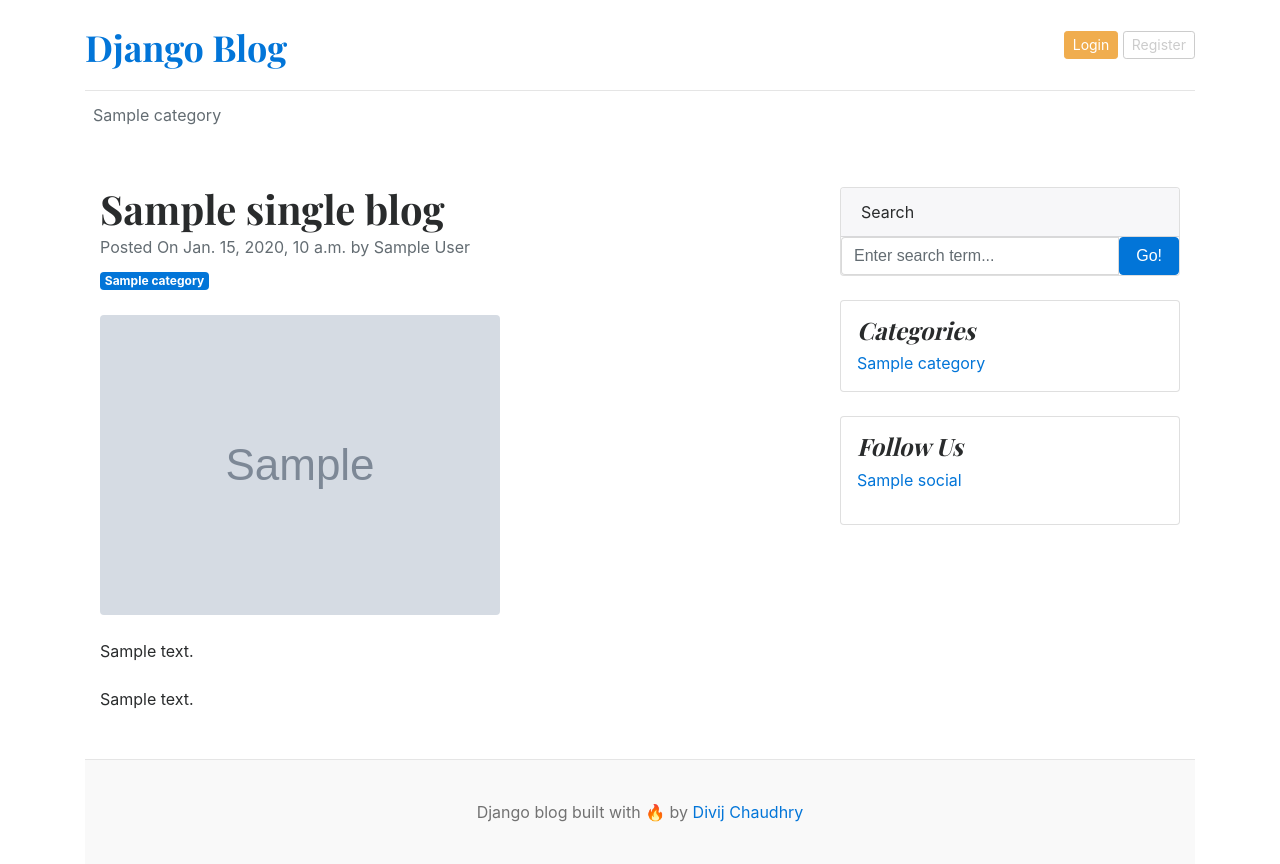
After one commit to divijch/django_blog, a Django app: template templates/blogs.html in a window 1280 px wide. The commit adds this page. Run offline with Django 5.2, Linux system fonts and the light colour scheme; the template is opened without the code that fills it: most values are stand-ins (such as "Sample title", 1, 10 or a date in 2020); grey boxes marked "Sample" are stand-in pictures; data that the repository does not hold is empty.

Commit message:
social about main blog page feature added

```diff
--- a/blog_main/urls.py
+++ b/blog_main/urls.py
@@ -19,9 +19,11 @@ from django.urls import include, path
 from . import views
 from django.conf.urls.static import static
 from django.conf import settings
+from blogs import views as BlogsView
 
 urlpatterns = [
     path('admin/', admin.site.urls),
     path('', views.home, name='home'),
     path('category/', include('blogs.urls')),
+    path('<slug:slug>/', BlogsView.blogs, name = 'blogs'),
 ] + static(settings.MEDIA_URL, document_root=settings.MEDIA_ROOT)
--- a/blogs/admin.py
+++ b/blogs/admin.py
@@ -1,5 +1,5 @@
 from django.contrib import admin
-from . models import Category, Blog
+from . models import Category, Blog, Social, About, User
 
 class BlogAdmin(admin.ModelAdmin):
     prepopulated_fields = {'slug': ('title',)}
@@ -10,3 +10,5 @@ class BlogAdmin(admin.ModelAdmin):
 # Register your models here.
 admin.site.register(Category)
 admin.site.register(Blog, BlogAdmin)
+admin.site.register(Social)
+admin.site.register(About)
--- a/blogs/context_processors.py
+++ b/blogs/context_processors.py
@@ -1,6 +1,7 @@
-from . models import Category
+from . models import Category,About,Social
 
 def get_categories(request):
     categories = Category.objects.all()
-
-    return dict(categories=categories)
+    about = About.objects.all()
+    social = Social.objects.all()
+    return dict(categories=categories, about=about, social=social)
--- a/blogs/models.py
+++ b/blogs/models.py
@@ -32,3 +32,16 @@ class Blog(models.Model):
 
     def __str__ (self):
         return self.title
+
+class About(models.Model):
+    about_Heading = models.CharField(max_length=50)
+    about_description = models.TextField(max_length=500)
+
+    def __str__ (self):
+        return self.about_Heading
+
+class Social(models.Model):
+    social_title = models.CharField(max_length=50)
+    social_link = models.URLField(max_length=500)
+    def __str__ (self):
+        return self.social_title
--- /dev/null
+++ b/templates/blogs.html
@@ -0,0 +1,71 @@
+{% extends 'base.html' %}
+
+{%block content%}
+<!-- main content will come here -->
+<!-- Page content-->
+<div class="container mt-5">
+    <div class="row">
+        <div class="col-lg-8">
+            <!-- Post content-->
+            <article>
+                <!-- Post header-->
+                <header class="mb-4">
+                    <!-- Post title-->
+                    <h1 class="fw-bolder mb-1">{{single_blog.title}}</h1>
+                    <!-- Post meta content-->
+                    <div class="text-muted fst-italic mb-2">Posted On {{single_blog.created_at}} by {{single_blog.author}}</div>
+                    <!-- Post category-->
+                    <a class="badge bg-primary text-decoration-none text-light" href="#!">{{single_blog.category}}</a>
+                </header>
+                <!-- Preview image figure-->
+                <figure class="mb-4"><img class="img-fluid rounded" src="{{ single_blog.featured_image.url }}" alt="..." /></figure>
+                <!-- Post content-->
+                <section class="mb-5">
+                    <p class="fs-5 mb-4">{{single_blog.short_description}}</p>
+                    <p class="fs-5 mb-4">{{single_blog.blog_body}}</p>
+                    </section>
+            </article>
+        </div>
+        <!-- Side widgets-->
+        <div class="col-lg-4">
+            <!-- Search widget-->
+            <div class="card mb-4">
+                <div class="card-header">Search</div>
+                <div class="card-body">
+                    <div class="input-group">
+                        <input class="form-control" type="text" placeholder="Enter search term..." aria-label="Enter search term..." aria-describedby="button-search" />
+                        <button class="btn btn-primary" id="button-search" type="button">Go!</button>
+                    </div>
+                </div>
+            </div>
+            <!-- Categories widget-->
+            <div class="card mb-4 p-3">
+                <h4 class="font-italic">Categories</h4>
+                <div class="card-body">
+                    <div class="row">
+                        <div class="col-sm-6">
+                            <ul class="list-unstyled mb-0">
+                                {%for cat in categories%}
+                                <li><a href="{% url 'posts_by_category' cat.id%}">{{cat.category_name}}</a></li>
+                                {%endfor%}
+                            </ul>
+                        </div>
+
+                    </div>
+                </div>
+            </div>
+            <!-- Side widget-->
+            <div class="card mb-4 p-3">
+                <h4 class="font-italic">Follow Us</h4>
+                <ol class="list-unstyled">
+                    {% for i in social %}
+                    <li><a href="{{i.social_link}}">{{i.social_title}}</a></li>
+                    {%endfor%}
+                </ol>
+            </div>
+        </div>
+    </div>
+</div>
+
+
+{%endblock%}
```
Also changed, not shown: blogs/views.py (+7 -0 lines), templates/home.html (+12 -9 lines), templates/posts_by_category.html (+3 -13 lines), blogs/migrations/0005_about_social.py (added), blogs/migrations/0006_rename_about_heading_about_about_heading.py (added), blogs/migrations/0007_rename_about_heading_about_about_heading.py (added).
